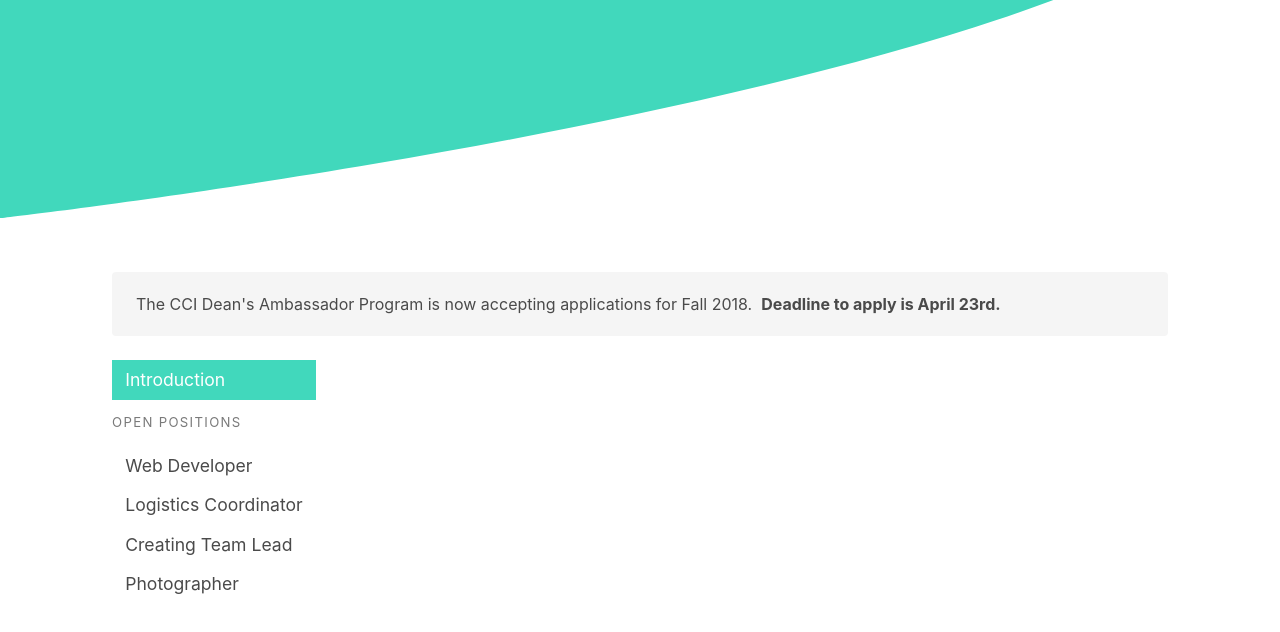
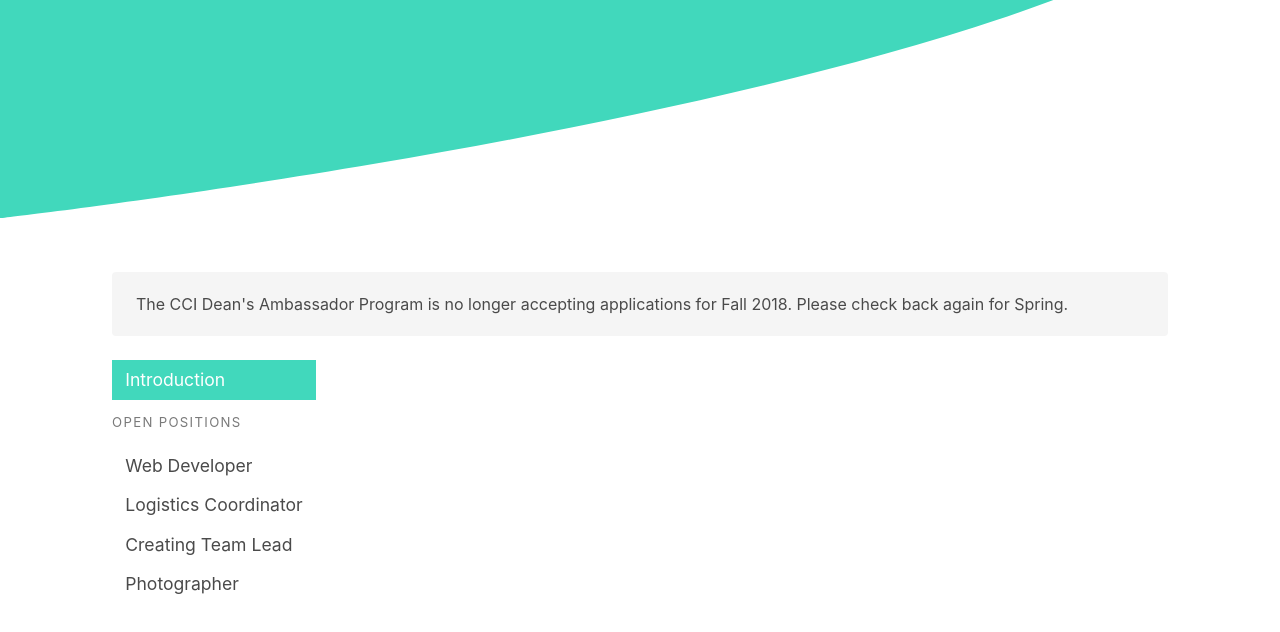
Before and after one commit to ccidap/dap-website, a website: page src/apply.html in a window 1280 px wide. Shown: the part 236-868 px from the top of the page. Drawn offline with nearby package versions, Linux system fonts and the light colour scheme; a script that the page names is missing.

Commit message:
updated application status

```diff
--- a/src/apply.html
+++ b/src/apply.html
@@ -92,8 +92,7 @@
         <section class="section">
             <div class="notification">
                 <p>
-                    The CCI Dean's Ambassador Program is now accepting applications for Fall 2018.&nbsp;
-                    <strong>Deadline to apply is April 23rd.</strong>
+                    The CCI Dean's Ambassador Program is no longer accepting applications for Fall 2018. Please check back again for Spring.</strong>
                 </p>
             </div>
 
```
